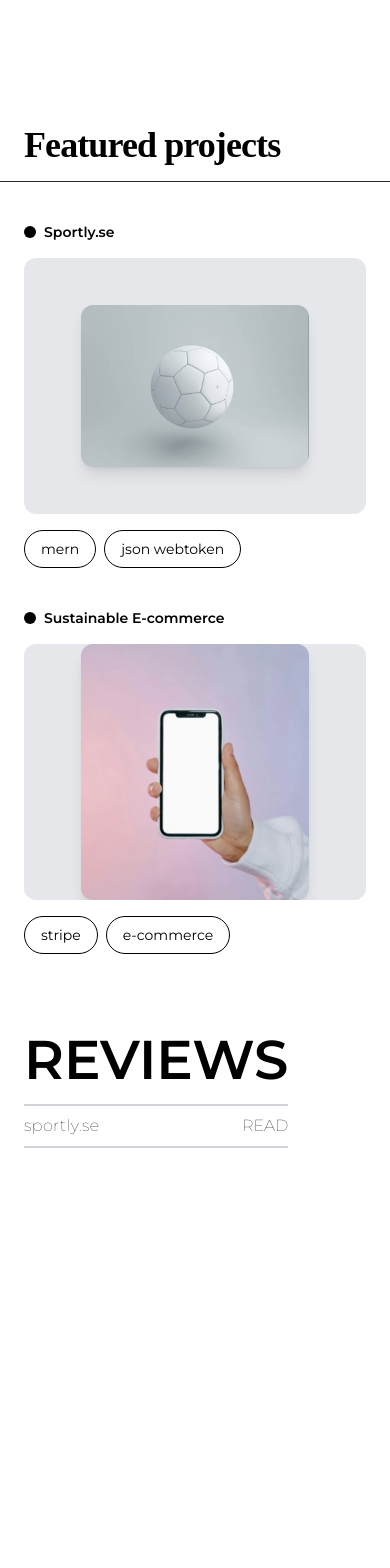
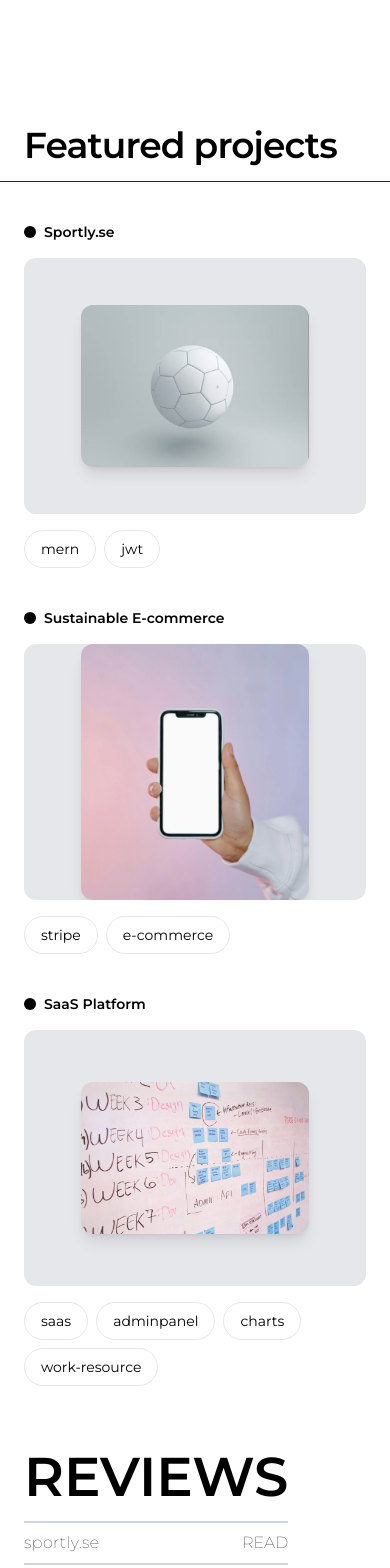
Before and after one commit to ns-develops/Portfolio-ns-dev.tech, a React (Vite) app: page / in a window 390 px wide. Shown: the part 2280-3848 px from the top of the page. Built offline with nearby package versions, Linux system fonts and the light colour scheme; a web font is replaced by a local one.

Commit message:
upd with a new project

```diff
--- a/src/components/Portfolio.jsx
+++ b/src/components/Portfolio.jsx
@@ -1,48 +1,49 @@
 import { motion } from "framer-motion";
 import Fotboll from "../assets/football.png";
 import Ecommerce from "../assets/testphone.png";
+import Saas from "../assets/saas.jpg";
 
 const Portfolio = () => {
   const fyde = "";
   const vise = "";
+  const saasText = "";
 
   return (
     <div className="w-full bg-white text-black min-h-screen">
-      <div className="w-full px-6 md:px-20 border-b-[1px] border-zinc-800 pb-4 md:pb-8">
-        <h1 className="text-4xl md:text-8xl font-['Neue_Montreal'] tracking-tight font-semibold">
+      <div className="w-full px-6 md:px-20 border-b border-zinc-800 pb-4 md:pb-8">
+        <h1 className="text-4xl md:text-8xl font-semibold tracking-tight">
           Featured projects
         </h1>
       </div>
 
-      <div className="px-6 md:px-20 mt-10 md:mt-20 flex flex-col md:flex-row gap-10">
-        <div className="flex flex-col w-full md:w-1/2">
+      {/* PROJECTS */}
+      <div className="px-6 md:px-20 mt-10 md:mt-20 flex flex-col md:flex-row flex-wrap gap-10">
+
+        {/* PROJECT 1 */}
+        <div className="flex flex-col w-full md:w-[48%]">
           <div className="flex items-center gap-2 mb-4">
             <span className="w-3 h-3 rounded-full bg-black"></span>
-            <span className="text-black text-sm font-semibold">Sportly.se</span>
+            <span className="text-sm font-semibold">Sportly.se</span>
           </div>
 
-          <a
-            href="https://www.sportly.se"
-            target="_blank"
-            rel="noopener noreferrer"
-            className="block"
-          >
+          <a href="https://www.sportly.se" target="_blank" rel="noopener noreferrer">
             <motion.div
-              className="cardcontainer relative group rounded-xl h-64 md:h-[75vh] overflow-hidden flex items-center justify-center bg-gray-200 cursor-pointer"
+              className="relative group rounded-xl h-64 md:h-[75vh] overflow-hidden flex items-center justify-center bg-gray-200"
               whileHover={{ scale: 0.95, filter: "brightness(0.8)" }}
               transition={{ type: "spring", stiffness: 200, damping: 18 }}
             >
               <img
                 src={Fotboll}
-                alt="Fotboll"
-                className="w-8/12 md:w-6/12 h-auto object-cover rounded-xl shadow-lg"
+                alt="Sportly"
+                className="w-8/12 md:w-6/12 rounded-xl shadow-lg"
               />
-              <h1 className="absolute top-1/2 right-1/4 md:right-[20%] -translate-y-1/2 text-3xl md:text-6xl font-bold text-[#CDEA68] flex">
-                {fyde.split("").map((letter, index) => (
+
+              <h1 className="absolute top-1/2 right-1/4 -translate-y-1/2 text-3xl md:text-6xl font-bold text-[#CDEA68] flex">
+                {fyde.split("").map((letter, i) => (
                   <span
-                    key={index}
+                    key={i}
                     className="opacity-0 group-hover:opacity-100 transition-opacity duration-300"
-                    style={{ transitionDelay: `${index * 150}ms` }}
+                    style={{ transitionDelay: `${i * 150}ms` }}
                   >
                     {letter}
                   </span>
@@ -51,46 +52,41 @@ const Portfolio = () => {
             </motion.div>
           </a>
 
-          <div className="mt-4 flex gap-2 md:gap-4 flex-wrap">
-            <button className="px-4 py-2 text-sm border border-black text-black bg-white rounded-full hover:bg-black hover:text-white transition-colors">
-              mern
-            </button>
-            <button className="px-4 py-2 text-sm border border-black text-black bg-white rounded-full hover:bg-black hover:text-white transition-colors">
-              json webtoken
-            </button>
+          <div className="mt-4 flex gap-2 flex-wrap">
+            <button className="px-4 py-2 text-sm border rounded-full">mern</button>
+            <button className="px-4 py-2 text-sm border rounded-full">jwt</button>
           </div>
         </div>
 
-        <div className="flex flex-col w-full md:w-1/2">
+        {/* PROJECT 2 */}
+        <div className="flex flex-col w-full md:w-[48%]">
           <div className="flex items-center gap-2 mb-4">
             <span className="w-3 h-3 rounded-full bg-black"></span>
-            <span className="text-black text-sm font-semibold">
-              Sustainable E-commerce
-            </span>
+            <span className="text-sm font-semibold">Sustainable E-commerce</span>
           </div>
 
           <a
             href="https://e-commerce-web-next-js-36sp.vercel.app/"
             target="_blank"
             rel="noopener noreferrer"
-            className="block"
           >
             <motion.div
-              className="cardcontainer relative group rounded-xl h-64 md:h-[75vh] overflow-hidden flex items-center justify-center bg-gray-200 cursor-pointer"
+              className="relative group rounded-xl h-64 md:h-[75vh] overflow-hidden flex items-center justify-center bg-gray-200"
               whileHover={{ scale: 0.95, filter: "brightness(0.8)" }}
               transition={{ type: "spring", stiffness: 200, damping: 18 }}
             >
               <img
                 src={Ecommerce}
                 alt="Ecommerce"
-                className="w-8/12 md:w-6/12 h-auto object-cover rounded-xl shadow-lg"
+                className="w-8/12 md:w-6/12 rounded-xl shadow-lg"
               />
-              <h1 className="absolute top-1/2 left-1/4 md:left-[20%] -translate-y-1/2 text-3xl md:text-6xl font-bold text-[#CDEA68] flex">
-                {vise.split("").map((letter, index) => (
+
+              <h1 className="absolute top-1/2 left-1/4 -translate-y-1/2 text-3xl md:text-6xl font-bold text-[#CDEA68] flex">
+                {vise.split("").map((letter, i) => (
                   <span
-                    key={index}
+                    key={i}
                     className="opacity-0 group-hover:opacity-100 transition-opacity duration-300"
-                    style={{ transitionDelay: `${index * 150}ms` }}
+                    style={{ transitionDelay: `${i * 150}ms` }}
                   >
                     {letter}
                   </span>
@@ -99,15 +95,60 @@ const Portfolio = () => {
             </motion.div>
           </a>
 
-          <div className="mt-4 flex gap-2 md:gap-4 flex-wrap">
-            <button className="px-4 py-2 text-sm border border-black text-black bg-white rounded-full hover:bg-black hover:text-white transition-colors">
-              stripe
-            </button>
-            <button className="px-4 py-2 text-sm border border-black text-black bg-white rounded-full hover:bg-black hover:text-white transition-colors">
-              e-commerce
-            </button>
+          <div className="mt-4 flex gap-2 flex-wrap">
+            <button className="px-4 py-2 text-sm border rounded-full">stripe</button>
+            <button className="px-4 py-2 text-sm border rounded-full">e-commerce</button>
           </div>
         </div>
+
+       {/* PROJECT 3 */}
+<div className="flex flex-col w-full md:w-[48%]">
+  <div className="flex items-center gap-2 mb-4">
+    <span className="w-3 h-3 rounded-full bg-black"></span>
+    <span className="text-sm font-semibold">SaaS Platform</span>
+  </div>
+
+  <a
+    href="https://ns-develops.github.io/SaaS-system-Adminpanel/"
+    target="_blank"
+    rel="noopener noreferrer"
+    className="block"
+  >
+    <motion.div
+      className="relative group rounded-xl h-64 md:h-[75vh] overflow-hidden flex items-center justify-center bg-gray-200 cursor-pointer"
+      whileHover={{ scale: 0.95, filter: "brightness(0.8)" }}
+      transition={{ type: "spring", stiffness: 200, damping: 18 }}
+    >
+      <img
+        src={Saas}
+        alt="SaaS Admin Panel"
+        className="w-8/12 md:w-6/12 rounded-xl shadow-lg"
+      />
+
+      <h1 className="absolute top-1/2 right-1/4 -translate-y-1/2 text-3xl md:text-6xl font-bold text-[#CDEA68] flex">
+        {saasText.split("").map((letter, i) => (
+          <span
+            key={i}
+            className="opacity-0 group-hover:opacity-100 transition-opacity duration-300"
+            style={{ transitionDelay: `${i * 150}ms` }}
+          >
+            {letter}
+          </span>
+        ))}
+      </h1>
+    </motion.div>
+  </a>
+
+  <div className="mt-4 flex gap-2 flex-wrap">
+    <button className="px-4 py-2 text-sm border rounded-full">saas</button>
+    <button className="px-4 py-2 text-sm border rounded-full">adminpanel</button>
+        <button className="px-4 py-2 text-sm border rounded-full">charts</button>
+        <button className="px-4 py-2 text-sm border rounded-full">work-resource</button>
+
+  </div>
+</div>
+
+
       </div>
     </div>
   );
```
Also changed, not shown: src/assets/saas.jpg (added).
